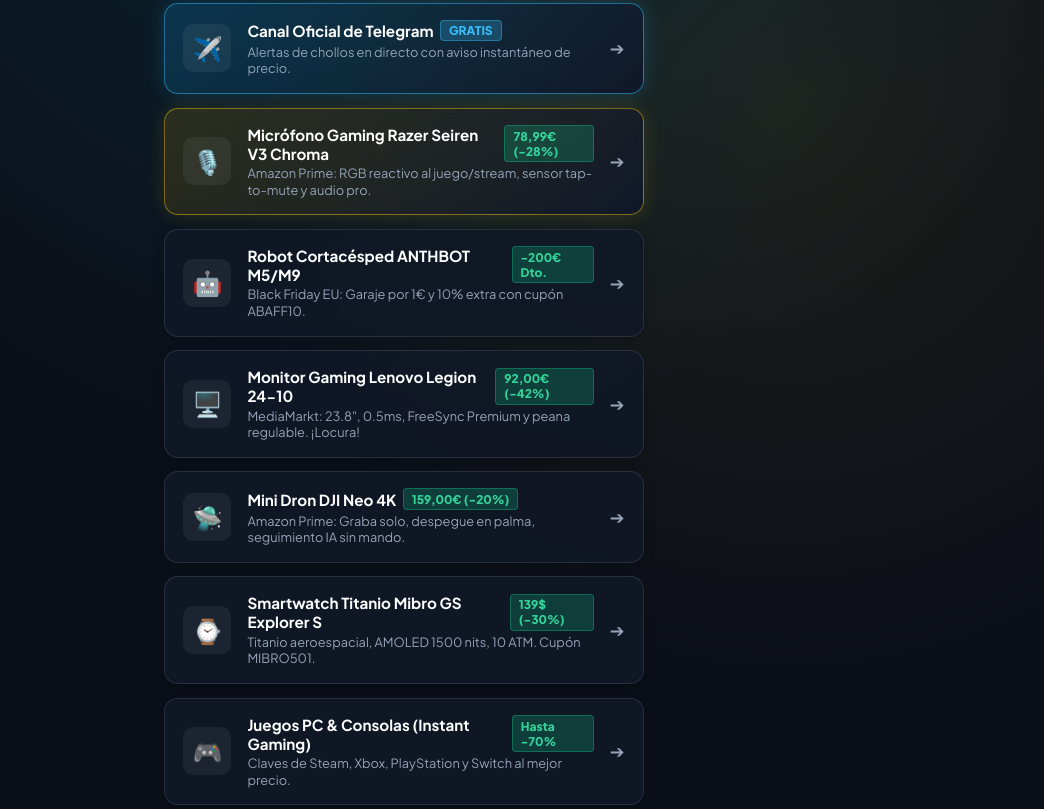
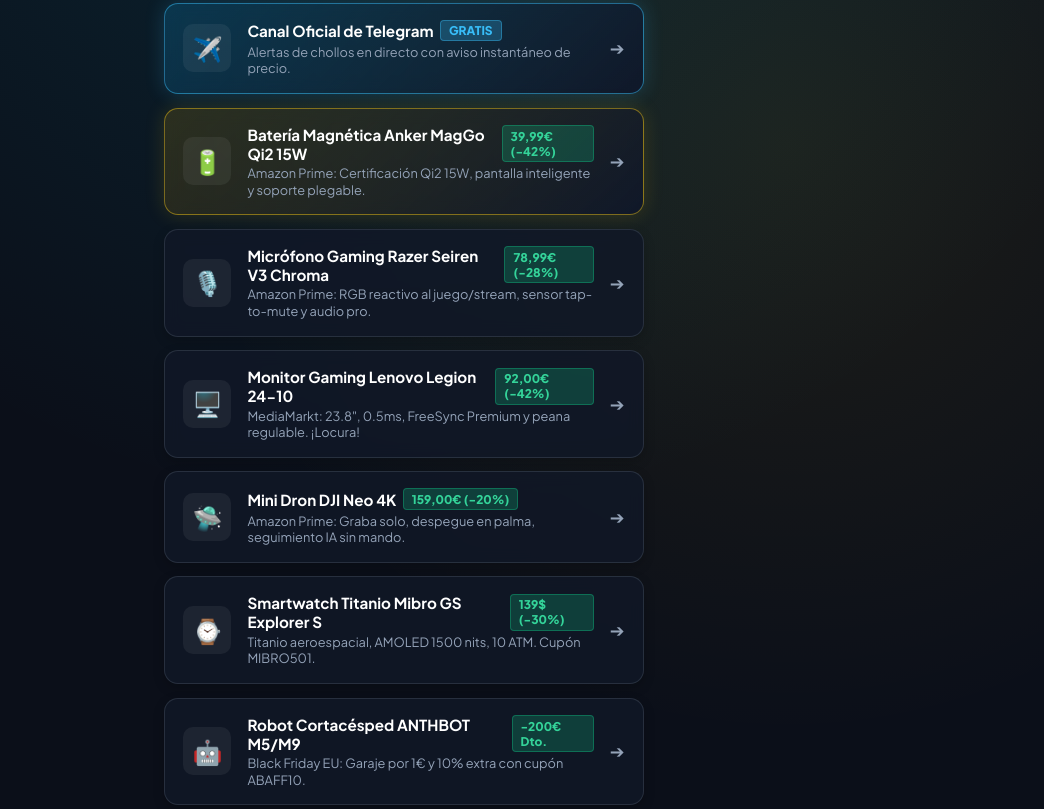
Before and after one commit to minguez31/chollostech-bio, a plain HTML site: page index.html in a window 1280 px wide. Shown: the part 319-1128 px from the top of the page, without its empty margins (236-1280 px from the left). Drawn offline with Linux system fonts and the light colour scheme.

Commit message:
feat(bio): añadir Batería Anker MagGo Qi2 en cabecera y sincronizar catálogo completo

```diff
--- a/index.html
+++ b/index.html
@@ -262,21 +262,21 @@
       </a>
 
       <!-- Chollo Dinámico -->
-      <a href="https://www.amazon.es/dp/B0CNXKMSJG?tag=chollostech0e-21" target="_blank" rel="noopener" class="link-card featured-deal">
+      <a href="https://www.amazon.es/dp/B0CFDQ7CL5?tag=chollostech0e-21" target="_blank" rel="noopener" class="link-card featured-deal">
+        <div class="icon-box">🔋</div>
+        <div class="link-info">
+          <div class="link-title">Batería Magnética Anker MagGo Qi2 15W <span class="price-pill">39,99€ (-42%)</span></div>
+          <div class="link-sub">Amazon Prime: Certificación Qi2 15W, pantalla inteligente y soporte plegable.</div>
+        </div>
+        <div class="arrow-icon">➔</div>
+      </a>
+
+      <!-- Chollo Dinámico -->
+      <a href="https://www.amazon.es/dp/B0CNXKMSJG?tag=chollostech0e-21" target="_blank" rel="noopener" class="link-card">
         <div class="icon-box">🎙️</div>
         <div class="link-info">
           <div class="link-title">Micrófono Gaming Razer Seiren V3 Chroma <span class="price-pill">78,99€ (-28%)</span></div>
           <div class="link-sub">Amazon Prime: RGB reactivo al juego/stream, sensor tap-to-mute y audio pro.</div>
-        </div>
-        <div class="arrow-icon">➔</div>
-      </a>
-
-      <!-- Partner Destacado: Anthbot Robot Cortacésped Black Friday -->
-      <a href="https://www.awin1.com/cread.php?awinaffid=3141378&ued=https%3A%2F%2Fanthbot.com%2Fpages%2Fblack-friday-sale" target="_blank" rel="noopener" class="link-card">
-        <div class="icon-box">🤖</div>
-        <div class="link-info">
-          <div class="link-title">Robot Cortacésped ANTHBOT M5/M9 <span class="price-pill">-200€ Dto.</span></div>
-          <div class="link-sub">Black Friday EU: Garaje por 1€ y 10% extra con cupón ABAFF10.</div>
         </div>
         <div class="arrow-icon">➔</div>
       </a>
@@ -307,6 +307,16 @@
         <div class="link-info">
           <div class="link-title">Smartwatch Titanio Mibro GS Explorer S <span class="price-pill">139$ (-30%)</span></div>
           <div class="link-sub">Titanio aeroespacial, AMOLED 1500 nits, 10 ATM. Cupón MIBRO501.</div>
+        </div>
+        <div class="arrow-icon">➔</div>
+      </a>
+
+      <!-- Partner Destacado: Anthbot Robot Cortacésped Black Friday -->
+      <a href="https://www.awin1.com/cread.php?awinaffid=3141378&ued=https%3A%2F%2Fanthbot.com%2Fpages%2Fblack-friday-sale" target="_blank" rel="noopener" class="link-card">
+        <div class="icon-box">🤖</div>
+        <div class="link-info">
+          <div class="link-title">Robot Cortacésped ANTHBOT M5/M9 <span class="price-pill">-200€ Dto.</span></div>
+          <div class="link-sub">Black Friday EU: Garaje por 1€ y 10% extra con cupón ABAFF10.</div>
         </div>
         <div class="arrow-icon">➔</div>
       </a>
```
